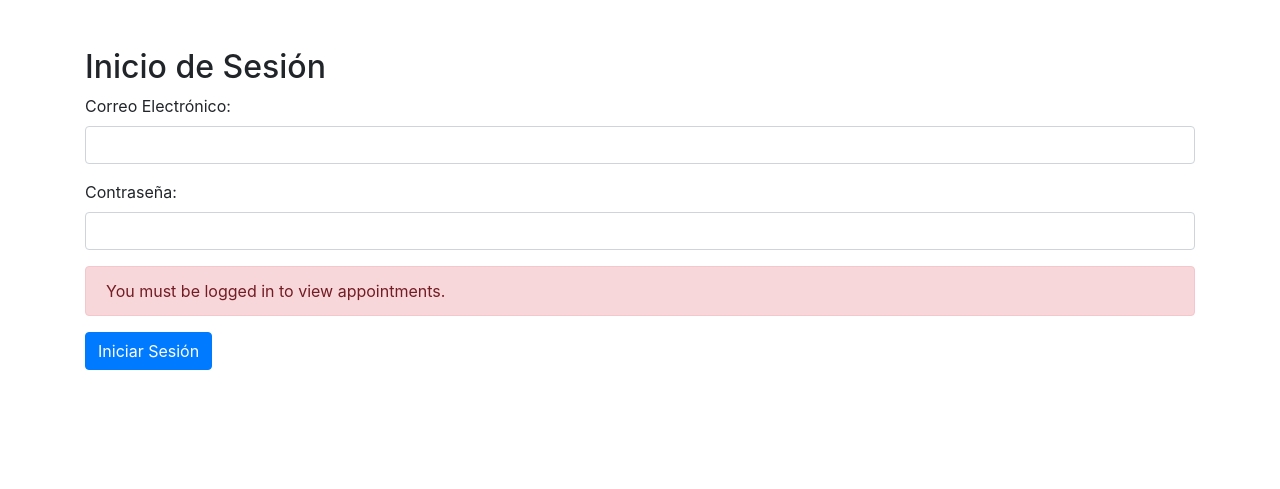
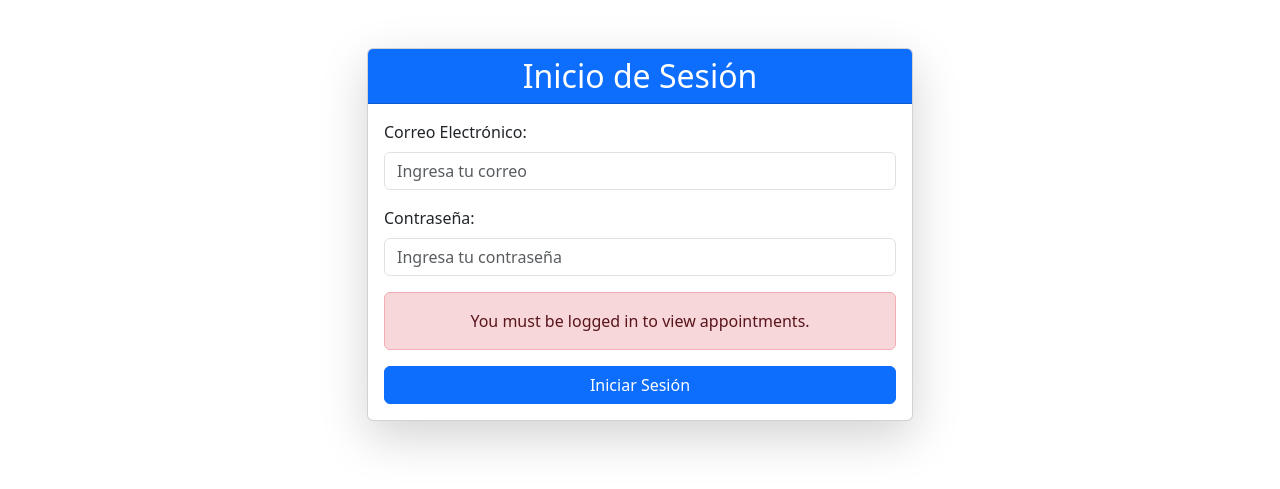
Before and after one commit to Isai1024/Clinica, a Django app: page /appointments/ in a window 1280 px wide. Shown: the top 489 px of the page. Run offline with Django 5.2, Linux system fonts and the light colour scheme; some libraries are stand-ins or nearby versions.

Commit message:
Update URL patterns, enhance home and login templates with Bootstrap 5, and improve user form handling

```diff
--- a/clinica/urls.py
+++ b/clinica/urls.py
@@ -23,14 +23,14 @@ from home.views import home_view, login_view, logout_view as logout
 
 urlpatterns = [
     path('admin/', admin.site.urls),
+
+    path('', home_view, name='home'),
     path('login/', login_view, name='login'),
     path('logout_session/', logout, name='logout_session'),
 
     path('api/token/', TokenObtainPairView.as_view(), name='token_obtain_pair'),
     path('api/token/refresh/', TokenRefreshView.as_view(), name='token_refresh'),
 
-    path('', home_view, name='home'),
-
     path('appointments/', include('appointment.urls')),
     path('user/', include('user.urls')),
 ]
--- a/home/templates/home/login.html
+++ b/home/templates/home/login.html
@@ -4,26 +4,42 @@
     <meta charset="UTF-8">
     <meta name="viewport" content="width=device-width, initial-scale=1.0">
     <title>Login</title>
-    <link rel="stylesheet" href="https://maxcdn.bootstrapcdn.com/bootstrap/4.5.2/css/bootstrap.min.css">
+    <link rel="stylesheet" href="https://cdn.jsdelivr.net/npm/bootstrap@5.3.0/dist/css/bootstrap.min.css">
 </head>
 <body>
     <div class="container mt-5">
-    <h2>Inicio de Sesión</h2>
+        <div class="row justify-content-center">
+            <div class="col-md-6">
+                <div class="card shadow-lg">
+                    <div class="card-header text-center bg-primary text-white">
+                        <h2 class="mb-0">Inicio de Sesión</h2>
+                    </div>
+                    <div class="card-body">
                         <form method="POST" action="{% url 'login' %}">
                             {% csrf_token %}
-        <div class="form-group">
-            <label for="email">Correo Electrónico:</label>
-            <input type="email" class="form-control" id="email" name="email" required>
+                            <div class="mb-3">
+                                <label for="email" class="form-label">Correo Electrónico:</label>
+                                <input type="email" class="form-control" id="email" name="email" placeholder="Ingresa tu correo" required>
                             </div>
-        <div class="form-group">
-            <label for="password">Contraseña:</label>
-            <input type="password" class="form-control" id="password" name="password" required>
+                            <div class="mb-3">
+                                <label for="password" class="form-label">Contraseña:</label>
+                                <input type="password" class="form-control" id="password" name="password" placeholder="Ingresa tu contraseña" required>
                             </div>
                             {% if error %}
-        <div class="alert alert-danger">{{ error }}</div>
+                            <div class="alert alert-danger text-center" role="alert">
+                                {{ error }}
+                            </div>
                             {% endif %}
-        <button type="submit" class="btn btn-primary">Iniciar Sesión</button>
+                            <div class="d-grid">
+                                <button type="submit" class="btn btn-primary btn-block">Iniciar Sesión</button>
+                            </div>
                         </form>
                     </div>
+                </div>
+            </div>
+        </div>
+    </div>
+
+    <script src="https://cdn.jsdelivr.net/npm/bootstrap@5.3.0/dist/js/bootstrap.bundle.min.js"></script>
 </body>
 </html>
--- a/user/templates/user/user_form.html
+++ b/user/templates/user/user_form.html
@@ -1,6 +1,6 @@
 {% extends 'home/home.html' %}
 
-{% block content %}
+{% block UserForm %}
     <h2>New user</h2>
     <form method="POST" class="post-form">{% csrf_token %}
         {{ form.as_p }}
--- a/user/views.py
+++ b/user/views.py
@@ -1,5 +1,4 @@
-from django.shortcuts import render
-import bcrypt
+from django.shortcuts import render, redirect
 from .models import User
 from .forms import UserForm
 
@@ -28,7 +27,7 @@ def create_user(request):
             password=request.POST.get('password')
         )
 
-        return render(request, 'home/calendar.html', {'user': user})
+        return redirect('/', id=user.id)
     else:
         form = UserForm()
     return render(request, 'user/user_form.html', {'form': form})
```
Also changed, not shown: home/templates/home/home.html (+80 -10 lines). Lines whose indentation alone changed are shown as unchanged.
